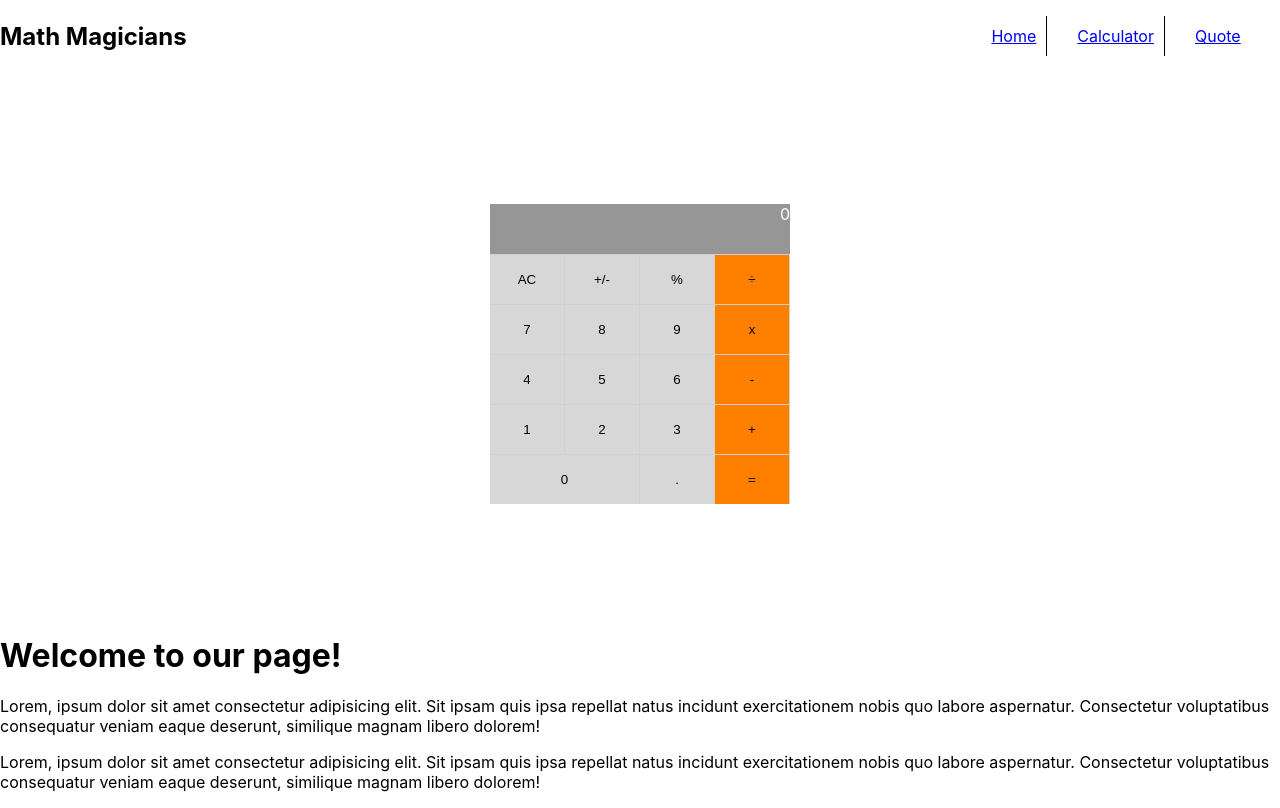
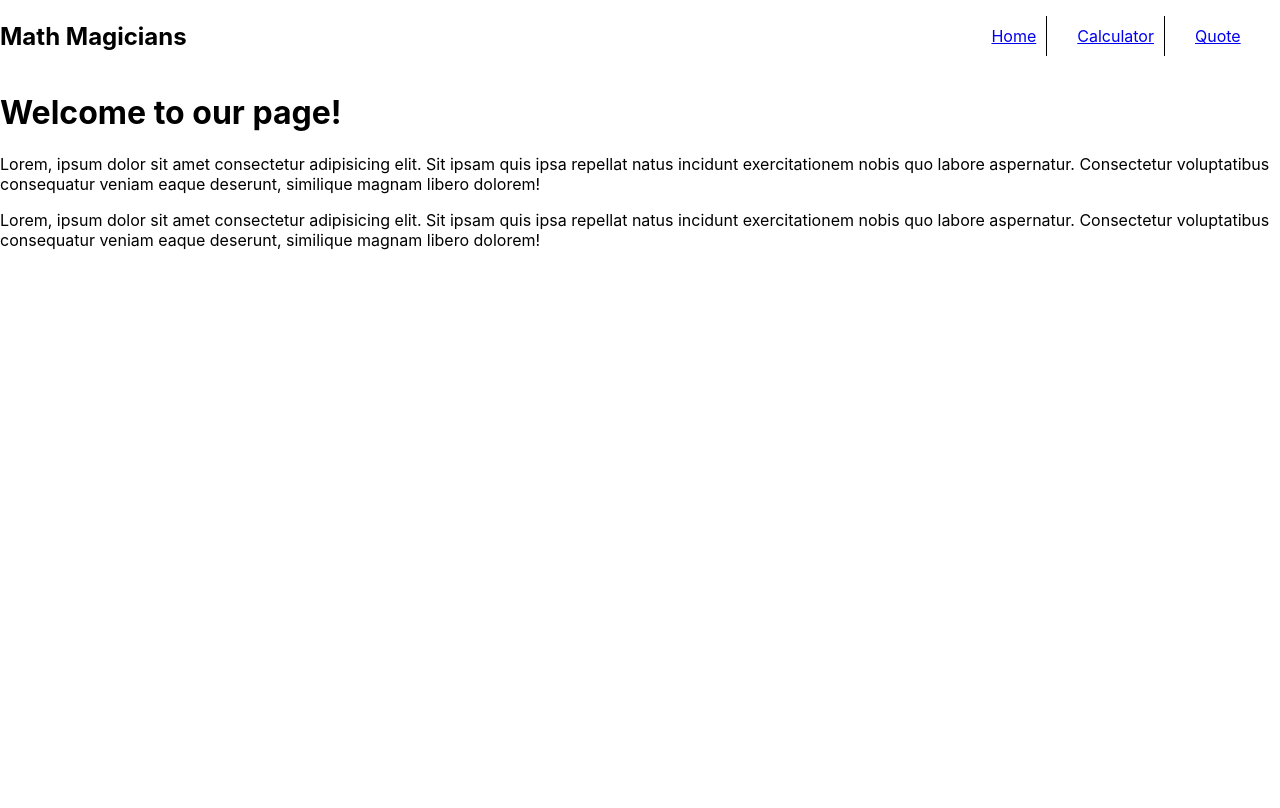
Before and after one commit to tsheporamantso/math-magicians, a React (Create React App) app: page / in a window 1280 px wide. Built offline with nearby package versions, Linux system fonts and the light colour scheme.

Commit message:
Rectify quote route

```diff
--- a/src/App.js
+++ b/src/App.js
@@ -4,14 +4,16 @@ import Calculator from './components/MyCalculator';
 import './App.css';
 import Home from './components/Home';
 import Navigation from './components/Navbar';
+import Quote from './components/Quote';
 
 function App() {
   return (
     <div className="App">
       <Navigation />
-      <Calculator />
       <Routes>
         <Route path="/" element={<Home />} />
+        <Route path="/container" element={<Calculator />} />
+        <Route path="/quote" element={<Quote />} />
       </Routes>
     </div>
   );
```
